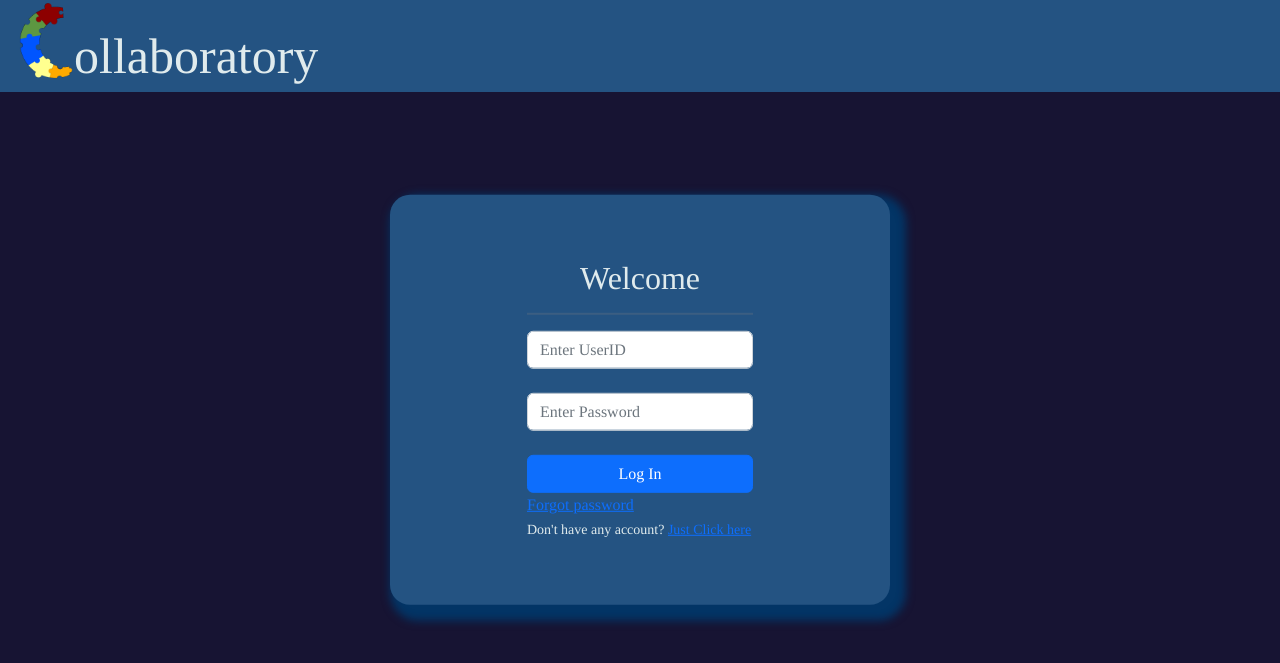
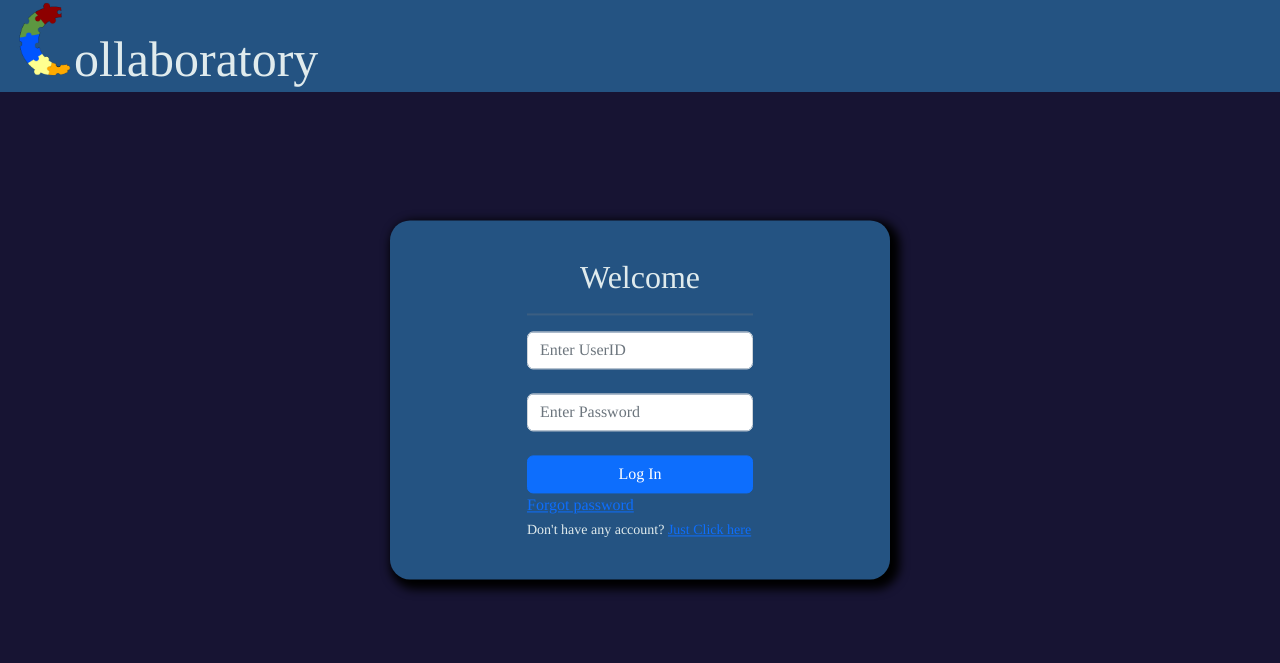
Before and after one commit to changco0987/collaboratory-web-version-, a PHP site: page /html/login.html in a window 1280 px wide. Shown: the top 663 px of the page. Run offline with PHP 8.4, Linux system fonts and the light colour scheme.

```diff
--- a/css/login.css
+++ b/css/login.css
@@ -11,13 +11,13 @@ body{
     position: relative;
     left: 9px;
     float: left;
-    height: 90px;
+    height: 87px;
 }
 
 #pageTitle{
     position: relative;
-    top: 2px;
-    left: -16px;
+    top: 5px;
+    left: -13px;
     font-family: "Bahnschrift", Times, serif;
     font-size: 50px;
 
@@ -31,9 +31,9 @@ body{
     width: 500px;
     background-color: #245382;
     border-radius: 20px;
-    padding: 5%;
+    padding: 3%;
     font-family:"Bahnschrift", Times, serif;
-    box-shadow: 8px 8px 8px 8px #033566;
+    box-shadow: 5px 5px 10px 5px black;
 }
 
 #loginBtn{
--- a/css/signup.css
+++ b/css/signup.css
@@ -1,4 +1,4 @@
 body{
-    background-color: #171433;
+    background-color: #245382;
     color: #E0EBED;
 }
--- a/html/login.html
+++ b/html/login.html
@@ -20,7 +20,7 @@
 <!--Page Title section-->
     <div class="row">
 
-        <div class="col-sm-12 col-xs-12 col-md-12" id="headerContainer">
+        <div class="col-sm-12 col-xs-12 col-md-12 flex-column" id="headerContainer">
             <header>
                 <img src="../Asset/AppIcon.png" class="img-fluid" id="pageIcon" alt="page icon">
                 <br>
--- a/html/signup.html
+++ b/html/signup.html
@@ -18,5 +18,11 @@
 </head>
 <body>
 
+<!--Page Title section-->
+    <div class="row">
+        <div class="col-sm-12">
+
+        </div>
+    </div>
 </body>
 </html>
```
